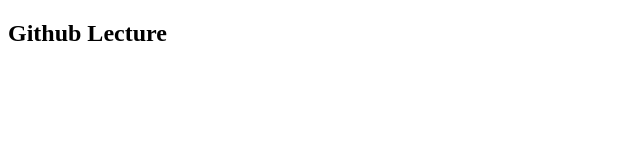
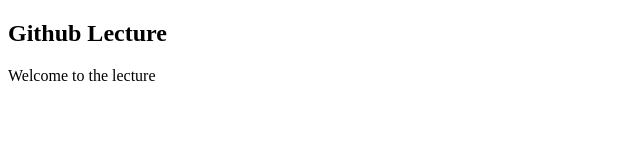
Before and after one commit to HarshitSshetty/Manager1, a plain HTML site: page index.html in a window 1280 px wide. Shown: the whole page, without its empty margins (0-640 px from the left). Drawn offline with Linux system fonts and the light colour scheme.

Commit message:
Para dala

```diff
--- a/index.html
+++ b/index.html
@@ -7,5 +7,6 @@
 </head>
 <body>
     <h2>Github Lecture</h2>
+    <p>Welcome to the lecture</p>
 </body>
 </html>
```
